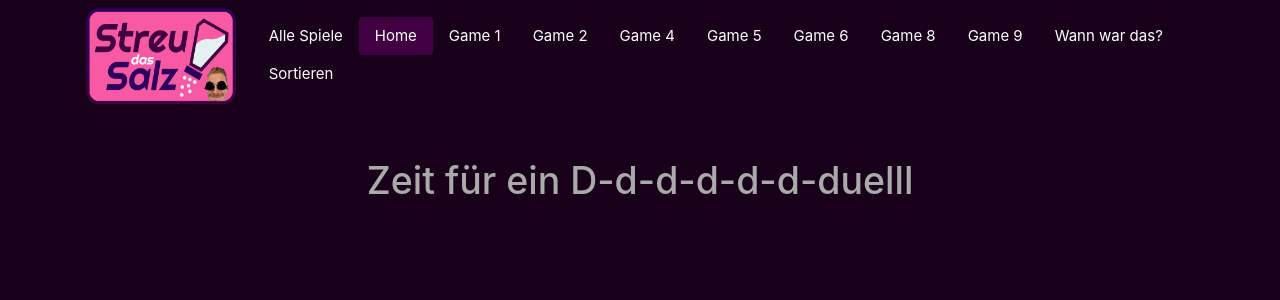
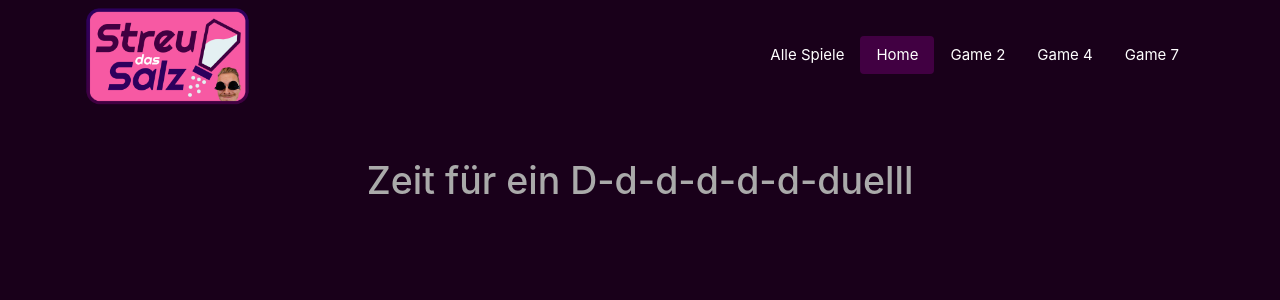
Before and after one commit to LukasAd/FunkFights, an Angular app: page /home in a window 1280 px wide. Shown: the top 300 px of the page. Built offline with nearby package versions, Linux system fonts and the light colour scheme.

Commit message:
update navbar with finished views for ep. 3

```diff
--- a/src/app/app.component.html
+++ b/src/app/app.component.html
@@ -13,31 +13,13 @@
         <a class="nav-link" routerLinkActive="active" routerLink="/home">Home</a>
       </li>
       <li class="nav-item">
-        <a class="nav-link" routerLinkActive="active" routerLink="/memory">Game 1</a>
+        <a class="nav-link" routerLinkActive="active" routerLink="/quiz">Game 2</a>
       </li>
       <li class="nav-item">
-        <a class="nav-link" routerLinkActive="active" routerLink="/brands">Game 2</a>
+        <a class="nav-link" routerLinkActive="active" routerLink="/whenwasthat">Game 4</a>
       </li>
       <li class="nav-item">
-        <a class="nav-link" routerLinkActive="active" routerLink="/quiz">Game 4</a>
-      </li>
-      <li class="nav-item">
-        <a class="nav-link" routerLinkActive="active" routerLink="/musicquiz">Game 5</a>
-      </li>
-      <li class="nav-item">
-        <a class="nav-link" routerLinkActive="active" routerLink="/spelling">Game 6</a>
-      </li>
-      <li class="nav-item">
-        <a class="nav-link" routerLinkActive="active" routerLink="/card-duel">Game 8</a>
-      </li>
-      <li class="nav-item">
-        <a class="nav-link" routerLinkActive="active" routerLink="/error-image">Game 9</a>
-      </li>
-      <li class="nav-item">
-        <a class="nav-link" routerLinkActive="active" routerLink="/whenwasthat">Wann war das?</a>
-      </li>
-      <li class="nav-item">
-        <a class="nav-link" routerLinkActive="active" routerLink="/sort">Sortieren</a>
+        <a class="nav-link" routerLinkActive="active" routerLink="/sort">Game 7</a>
       </li>
     </ul>
   </div>
```
